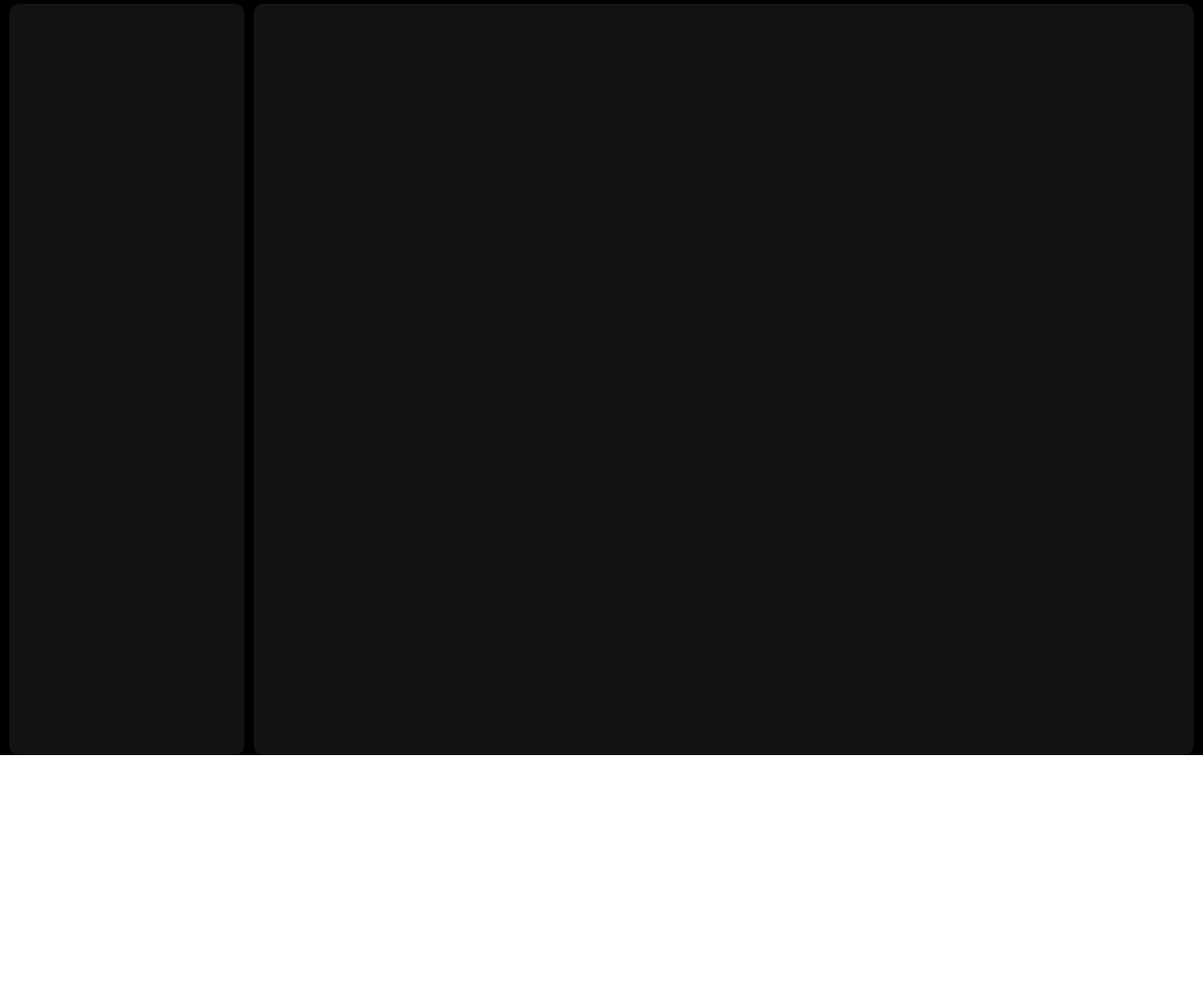
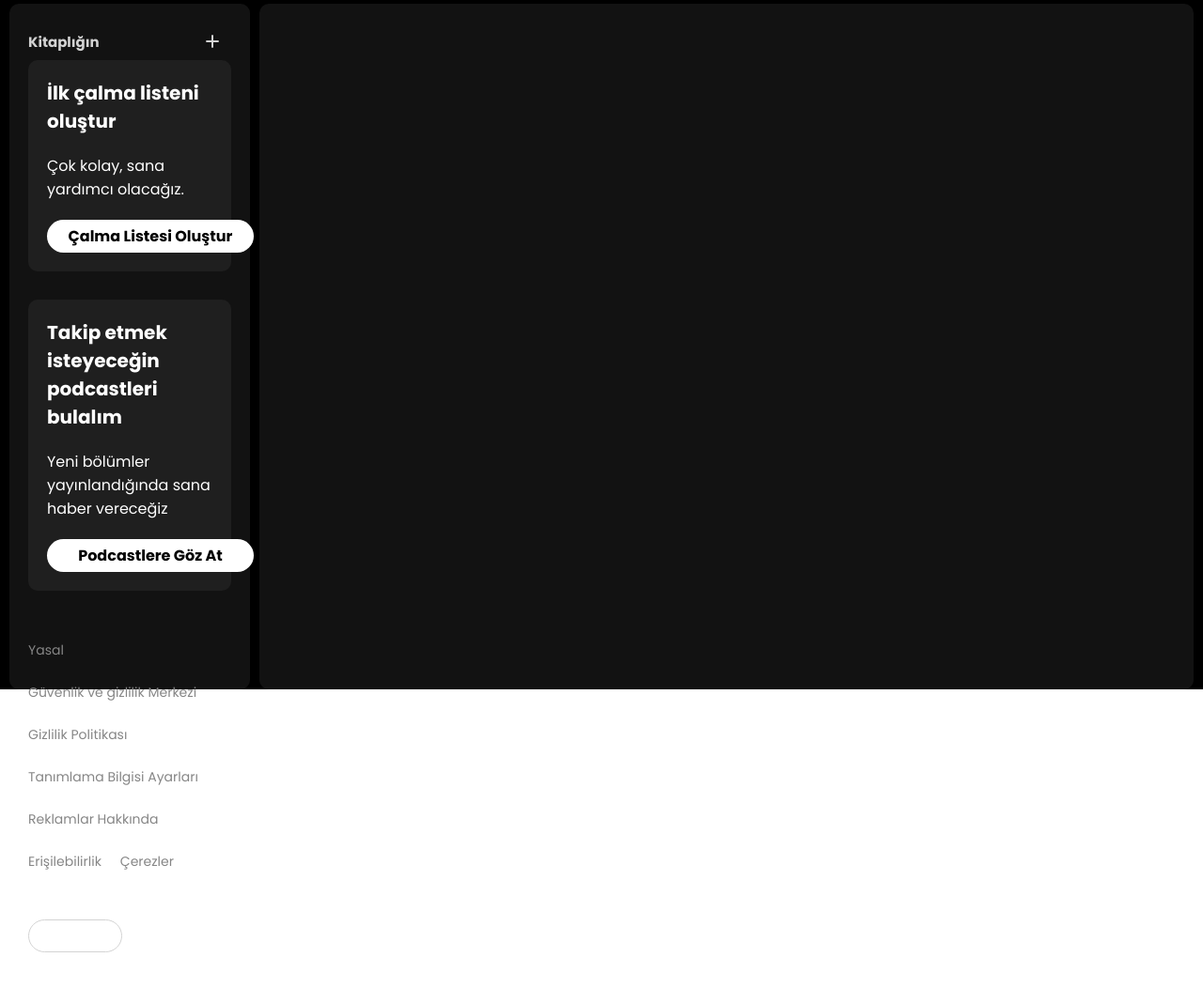
Before and after one commit to IsagiYoichi333/Spotify, a plain HTML site: page index.html in a window 1280 px wide. Shown: the part 66-1118 px from the top of the page at 94% size. Before the commit the page ends 870 px from the top, so only its background shows below. Drawn offline with Linux system fonts and the light colour scheme.

Commit message:
Geliştirmeler Yapıldı

```diff
--- a/assets/css/style.css
+++ b/assets/css/style.css
@@ -24,6 +24,10 @@ header{
     padding-left:25px;
     padding-right: 25px;
     background-color: #000;
+    position:sticky;
+    top:0;
+    left:0;
+    z-index: 2;
 }
 svg{
     background-color: #000;
@@ -127,14 +131,21 @@ main{
     display: flex;
     width:100%;
     background-color: #000;
+    position:relative;
 }
 main aside{
     width:20%;
     background-color:#121212;
-    height:100vh;
+    height:calc(100vh - 70px);
     border-radius:10px;
     margin-left:10px;
     margin-right:10px;
+    display:flex;
+    flex-direction:column;
+    justify-content:space-between;
+    position:sticky;
+    top:70px;
+    left:0;
 }
 main #content{
     width:80%;
@@ -143,3 +154,97 @@ main #content{
     margin-right:10px;
     background-color: #121212;
 }
+main aside .aside-head{
+    width:100%;
+    display:flex;
+    flex-direction: column;
+    padding:20px;
+    color:lightgrey;;
+    font-size:10px;
+}
+main aside .aside-head .title{
+    display:flex;
+    flex-direction: row;
+    justify-content: space-between;
+    align-items:center;
+}
+main aside .aside-head .title span i{
+    font-size: 16px;
+    width:40px;
+    height:40px;
+    border-radius: 50%;
+    display:flex;
+    flex-direction:row;
+    justify-content: center;
+    align-items: center;
+}
+main aside .aside-head .title span i:hover{
+    background-color: rgb(31, 30, 30);
+}
+main aside .aside-head .list-box{
+    width:100%;
+    height:auto;
+    padding:20px;
+    display:flex;
+    flex-direction: column;
+    background-color: #1f1f1f;
+    border-radius: 10px;
+    margin-bottom:30px;
+}
+main aside .aside-head .list-box h4{
+    font-size:20px;
+    font-weight: 700;
+    color:#fff;
+    margin-bottom:20px;
+}
+main aside .aside-head .list-box p{
+    font-size:16px;
+    font-weight: 400;
+    color:#fff;
+    margin-bottom:20px;
+}
+main aside .aside-head .list-box a{
+    width:220px;
+    height:35px;
+    display:flex;
+    align-items:center;
+    justify-content: center;
+    border-radius:35px;
+    background-color:#fff;
+    color:#000;
+    font-weight:700;
+    font-size:16px;
+}
+main aside .aside-head .list-box a:hover{
+    transform:scale(1.02);
+}
+main aside .aside-footer{
+    display:flex;
+    flex-direction:column;
+    padding-bottom:50px;
+    padding-left:20px;
+}
+main aside .aside-footer .footer-menu{
+    margin-bottom:50px;
+}
+main aside .aside-footer .footer-menu ul{
+    display:flex;
+    flex-wrap: wrap;
+    width:100%;
+    gap:20px;
+}
+main aside .aside-footer .footer-menu ul li a{
+    font-size: 14px;
+    color:rgb(134, 134, 134);
+}
+main aside .aside-footer > a{
+    width:100px;
+    height:35px;
+    display:flex;
+    flex-direction: row;
+    align-items: center;
+    justify-content: center;
+    border-radius: 35px;
+    border:1px solid lightgrey;
+    color:#fff;
+}
--- a/index.html
+++ b/index.html
@@ -4,6 +4,7 @@
     <meta charset="UTF-8">
     <meta name="viewport" content="width=device-width, initial-scale=1.0">
     <title>Spotify</title>
+    <link rel="stylesheet" href="https://cdnjs.cloudflare.com/ajax/libs/font-awesome/7.0.0/css/all.min.css" integrity="sha512-DxV+EoADOkOygM4IR9yXP8Sb2qwgidEmeqAEmDKIOfPRQZOWbXCzLC6vjbZyy0vPisbH2SyW27+ddLVCN+OMzQ==" crossorigin="anonymous" referrerpolicy="no-referrer" />
     <link rel="stylesheet" href="/assets/css/style.css">
 </head>
 <body>
@@ -40,7 +41,36 @@
     </header>
     <main>
         <aside>
-
+            <div class="aside-head">
+                <div class="title">
+                    <h2>Kitaplığın</h2>
+                    <span><i class="fa-solid fa-plus"></i></span>
+                </div>
+                <div class="list-box">
+                    <h4>İlk çalma listeni oluştur</h4>
+                    <p>Çok kolay, sana yardımcı olacağız.</p>
+                    <a href="">Çalma Listesi Oluştur</a>
+                </div>
+                <div class="list-box">
+                    <h4>Takip etmek isteyeceğin podcastleri bulalım</h4>
+                    <p>Yeni bölümler yayınlandığında sana haber vereceğiz</p>
+                    <a href="">Podcastlere Göz At</a>
+                </div>
+            </div>
+            <div class="aside-footer">
+                <div class="footer-menu">
+                    <ul>
+                        <li><a href="">Yasal</a></li>
+                        <li><a href="">Güvenlik ve gizlilik Merkezi</a></li>
+                        <li><a href="">Gizlilik Politikası</a></li>
+                        <li><a href="">Tanımlama Bilgisi Ayarları</a></li>
+                        <li><a href="">Reklamlar Hakkında</a></li>
+                        <li><a href="">Erişilebilirlik</a></li>
+                        <li><a href="">Çerezler</a></li>
+                    </ul>
+                </div>
+                <a href=""><i class="fa-solid fa-globe"></i>Türkçe</a>
+            </div>
         </aside>
         <section id="content">
             <div class="top-filtre"></div>
```
